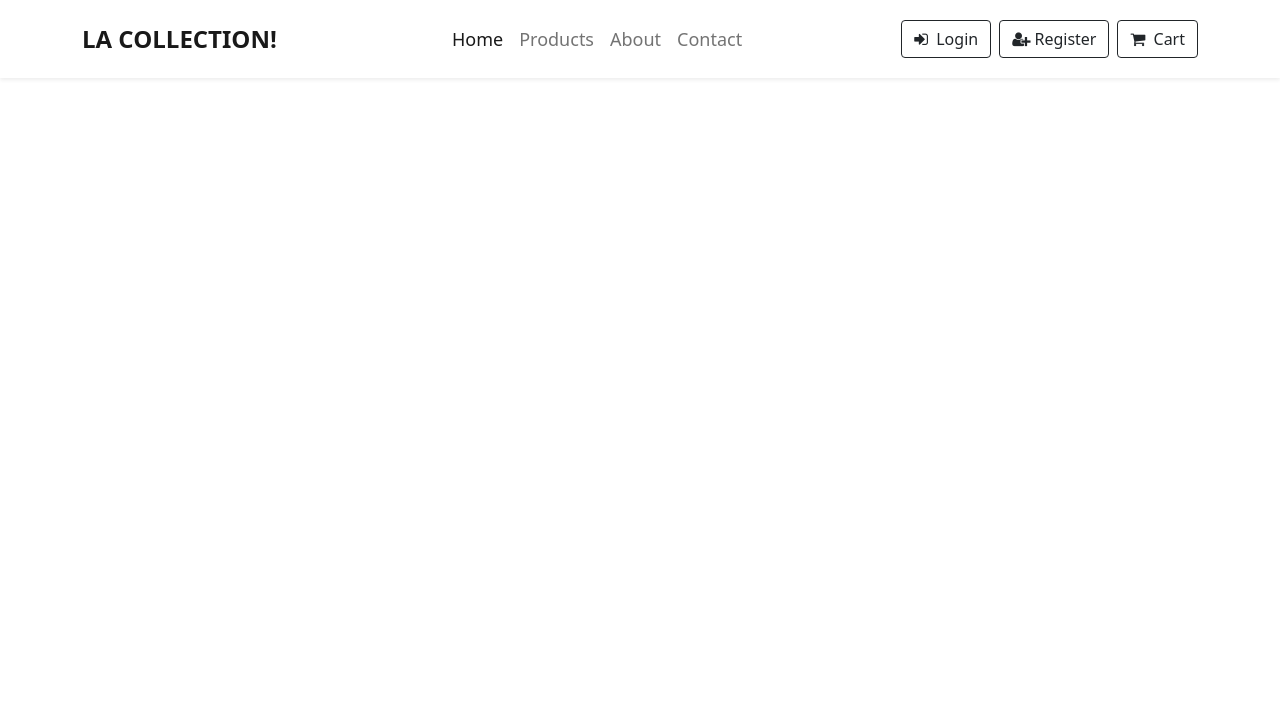
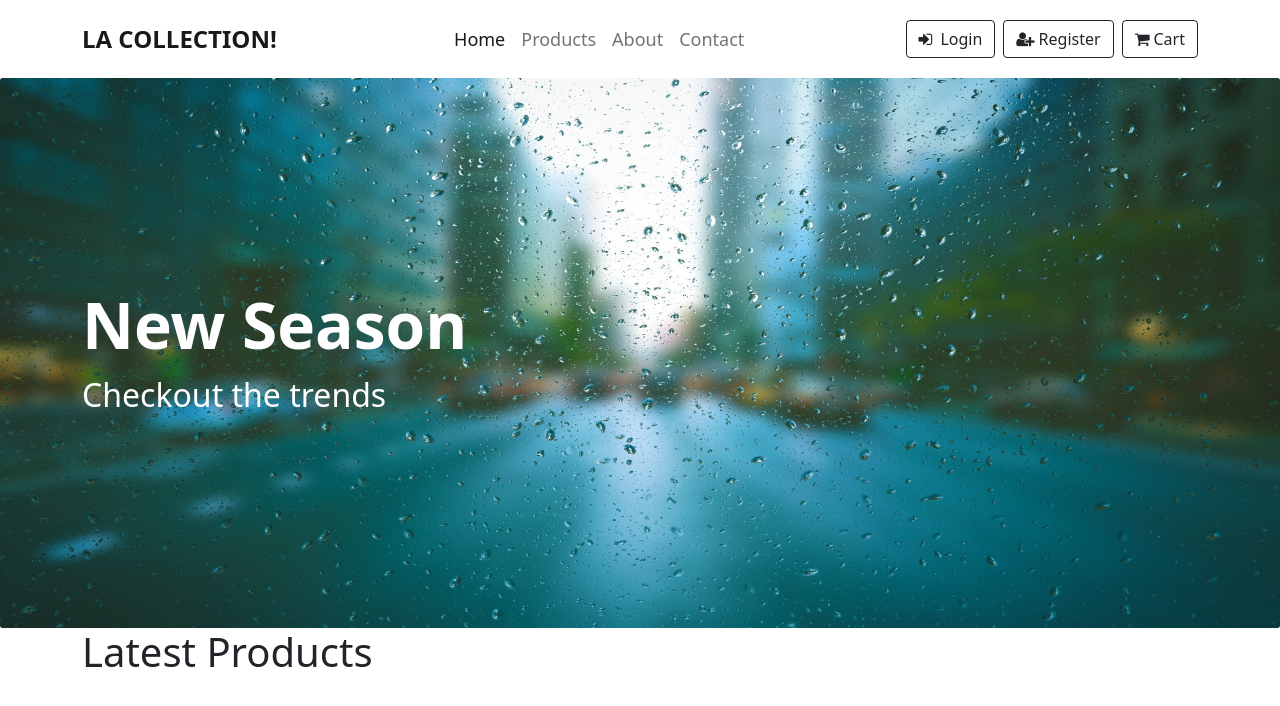
Before and after one commit to spraveenitpro/emart, a React (Create React App) app: page / in a window 1280 px wide. Shown: the top 706 px of the page. Built offline with nearby package versions, Linux system fonts and the light colour scheme; no server answers.

Commit message:
completed fetch api component

```diff
--- a/src/App.js
+++ b/src/App.js
@@ -1,10 +1,14 @@
 import './App.css'
+import Home from './component/Home'
 import Navbar from './component/Navbar'
+import Products from './component/Products'
 
 function App() {
     return (
         <>
             <Navbar />
+            <Home />
+            <Products />
         </>
     )
 }
--- /dev/null
+++ b/src/component/Home.jsx
@@ -0,0 +1,28 @@
+import React from 'react'
+
+const Home = () => {
+    return (
+        <div className="hero">
+            <div className="card bg-dark text-white border-0">
+                <img
+                    src="./assets/bg.jpg"
+                    className="card-img"
+                    alt="..."
+                    height="550px"
+                />
+                <div className="card-img-overlay d-flex flex-column justify-content-center">
+                    <div className="container">
+                        <h5 className="card-title display-3 fw-bolder">
+                            New Season
+                        </h5>
+                        <p className="card-text lead fs-2">
+                            Checkout the trends
+                        </p>
+                    </div>
+                </div>
+            </div>
+        </div>
+    )
+}
+
+export default Home
--- a/src/component/Navbar.jsx
+++ b/src/component/Navbar.jsx
@@ -58,7 +58,7 @@ const Navbar = () => {
                                 Register
                             </a>
                             <a href="" className="btn btn-outline-dark ms-2">
-                                <i className="fa fa-shopping-cart me-1"></i>{' '}
+                                <i className="fa fa-shopping-cart me-1"></i>
                                 Cart
                             </a>
                         </div>
--- /dev/null
+++ b/src/component/Products.jsx
@@ -0,0 +1,35 @@
+import React, { useState, useEffect } from 'react'
+
+const Products = () => {
+    const [data, setData] = useState([])
+    const [filter, setFilter] = useState(data)
+    const [loading, setLoading] = useState(false)
+    let componentMounted = true
+
+    useEffect(() => {
+        const getProducts = async () => {
+            setLoading(true)
+            const response = await fetch('https://fakestoreapi.com/products')
+            if (componentMounted) {
+                setData(await response.clone().json())
+                setFilter(await response.json())
+                setLoading(false)
+                console.log(filter)
+            }
+        }
+        getProducts()
+    }, [])
+    return (
+        <div>
+            <div className="container">
+                <div className="row">
+                    <div className="col-md-12">
+                        <h1>Latest Products</h1>{' '}
+                    </div>
+                </div>
+            </div>
+        </div>
+    )
+}
+
+export default Products
```
Also changed, not shown: public/assets/bg.jpg (added).
